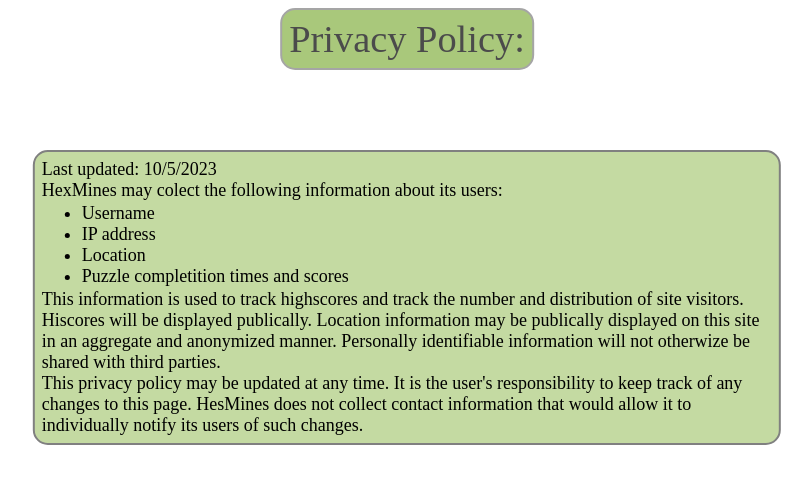
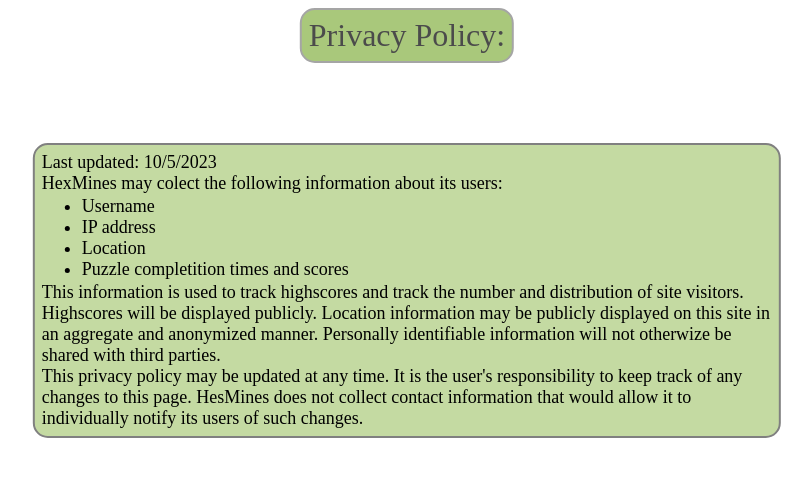
Before and after one commit to zetadin/HexMines, a Django app: page /privacy in a window 1280 px wide. Shown: the top 484 px of the page, without its empty margins (233-1045 px from the left). Run offline with Django 4.2, Linux system fonts and the light colour scheme.

Commit message:
resize fonts

```diff
--- a/HexMines/static/privacy.css
+++ b/HexMines/static/privacy.css
@@ -19,7 +19,7 @@
 }
 
 .title_txt {
-    font-size: clamp(30px, 3vw, 100px);
+    font-size: min(clamp(30px, 8vw, 100px), max(30px, 4vh));
     margin: 2px;
 }
 
@@ -40,3 +40,7 @@
     text-align: left;
     display: block;
 }
+
+br {
+    margin-bottom: 0.5em;
+}
--- a/HexMines/templates/privacy.html
+++ b/HexMines/templates/privacy.html
@@ -28,8 +28,8 @@
     </ul>
     <p class="body_txt">
         This information is used to track highscores and track the number and distribution of site visitors.
-        Hiscores will be displayed publically.
-        Location information may be publically displayed on this site in an aggregate and anonymized manner.
+        Highscores will be displayed publicly.
+        Location information may be publicly displayed on this site in an aggregate and anonymized manner.
         Personally identifiable information will not otherwize be shared with third parties.
 
         <br>
```
Also changed, not shown: HexMines/static/buttons.css (+2 -17 lines).
